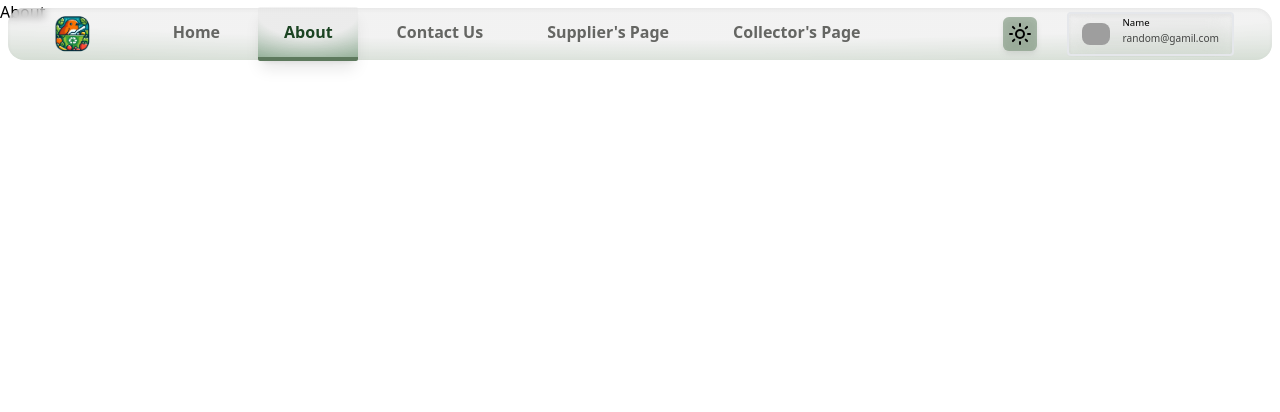
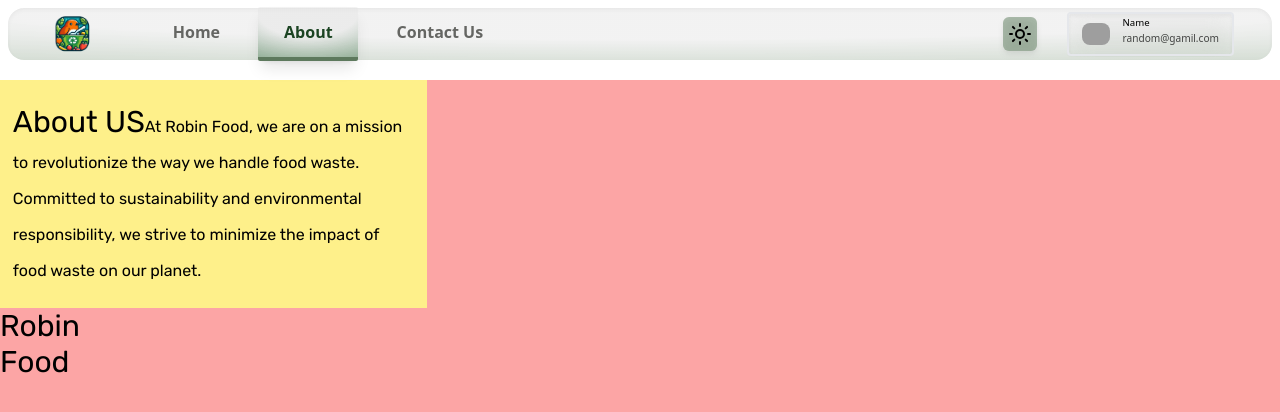
Before and after one commit to AvirupRay/reckon_5.0, a React (Vite) app in the folder ClientSide/: page /about in a window 1280 px wide. Shown: the top 412 px of the page. Built offline with nearby package versions, Linux system fonts and the light colour scheme; grey boxes are pictures that could not be loaded.

Commit message:
login-fully-working

```diff
--- a/ClientSide/src/Apps/store.js
+++ b/ClientSide/src/Apps/store.js
@@ -2,7 +2,8 @@
 import foodReducer from "./foodSlice";
 import foodSlice from "./foodSlice";
 import modeSlice from "./modeSlice";
+import userTypeSlice from "./userTypeSlice";
 
 export const store = configureStore({
-  reducer: { food: foodSlice, mode: modeSlice },
+  reducer: { food: foodSlice, mode: modeSlice, userType: userTypeSlice },
 });
--- /dev/null
+++ b/ClientSide/src/Apps/userTypeSlice.js
@@ -0,0 +1,19 @@
+import { createSlice } from "@reduxjs/toolkit";
+
+const initialState = {
+  userTypeNow: "",
+};
+
+export const userTypeSlice = createSlice({
+  name: "userType",
+  initialState,
+  reducers: {
+    setUserType: (state, action) => {
+      state.userTypeNow = action.payload;
+    },
+  },
+});
+
+export const { setUserType } = userTypeSlice.actions;
+
+export default userTypeSlice.reducer;
--- a/ClientSide/src/Components/About/About.jsx
+++ b/ClientSide/src/Components/About/About.jsx
@@ -1,7 +1,28 @@
 import React from "react";
 
 const About = () => {
-  return <div>About</div>;
+  return (
+    <div className="  h-[100vh] pt-[10vh] overflow-y-scroll scrollbar-hide ">
+      <div className=" h-[90vh] bg-red-300 font-Rubik text-3xl relative">
+        <div className=" bg-yellow-200 w-1/3 px-[1vw] py-[3vh]">
+          <span>About US</span>
+          <span
+            className=" text-base
+          "
+          >
+            At Robin Food, we are on a mission to revolutionize the way we
+            handle food waste. Committed to sustainability and environmental
+            responsibility, we strive to minimize the impact of food waste on
+            our planet.
+          </span>
+        </div>
+        <div>
+          Robin <br /> Food
+        </div>
+      </div>
+      <div className=" h-[100vh] bg-slate-200"></div>
+    </div>
+  );
 };
 
 export default About;
--- a/ClientSide/src/Components/Header/Header.jsx
+++ b/ClientSide/src/Components/Header/Header.jsx
@@ -6,8 +6,10 @@
 import RobinFoodLogo from "../../Pictures/RobinFoodLogo.png";
 
 const Header = () => {
+  const userType = useSelector((state) => state.userType.userTypeNow);
   const Dispatch = useDispatch();
   const darkMode = useSelector((state) => state.mode.darkMode);
+  // console.log(userType);
   const toggleMode = () => {
     Dispatch(changeMode(darkMode));
   };
@@ -66,8 +68,9 @@
         >
           Contact Us
         </NavLink>
+        {userType == "supplier" && userType != "" ? (
           <NavLink
-          to="/supplr"
+            to="/supplier"
             className={({ isActive }) =>
               ` h-[6.8vh] px-[2vw] py-1 text-md rounded-sm transition-all flex items-center justify-center border-b-[.3rem] border-[#5d795d] font-semibold  ${
                 isActive
@@ -78,6 +81,10 @@
           >
             Supplier's Page
           </NavLink>
+        ) : (
+          <></>
+        )}
+        {userType == "collector" && userType != "" ? (
           <NavLink
             to="/collector"
             className={({ isActive }) =>
@@ -90,6 +97,9 @@
           >
             Collector's Page
           </NavLink>
+        ) : (
+          <></>
+        )}
         <div className="h-[6.2vh] self-center  w-[20vw] ml-auto px-[1vw] mx-[2vw] flex items-center justify-evenly  ">
           <div
             className=" bg-[#869e86ad] backdrop-blur-sm p-[.4vw] rounded-md cursor-pointer drop-shadow-md"
--- a/ClientSide/src/Components/Login/Login.jsx
+++ b/ClientSide/src/Components/Login/Login.jsx
@@ -2,8 +2,12 @@
 import gsap from "gsap";
 import "../../App.css";
 import axios from "axios";
+import { Navigate, useNavigate } from "react-router-dom";
+import { useDispatch } from "react-redux";
+import { setUserType } from "../../Apps/userTypeSlice";
 
 function Login() {
+  const dispatch = useDispatch();
   const comp = useRef(null);
 
   const box1Ref = useRef(null);
@@ -18,6 +22,7 @@
   const [loginText, setLoginText] = useState("");
   //not yet used in form
   const [collector, setcollector] = useState("");
+  const navigate = useNavigate();
   function handleSubmit(e) {
     e.preventDefault();
     if (action) {
@@ -46,6 +51,8 @@
             loginPopUp();
           } else {
             setLoginText("Logged in Sucessfully");
+            dispatch(setUserType(collector));
+            navigate(`/${res.data.collector}`);
             loginPopUp();
             setPass("");
             setUname("");
@@ -76,7 +83,8 @@
     setPass("");
     setTimeout(() => {
       setRegSucc(false);
-    }, 2000);
+      navigate(`/${collector}`);
+    }, 1500);
   };
 
   //for login checks
@@ -84,6 +92,8 @@
     setLoginStatus(true);
     setTimeout(() => {
       setLoginStatus(false);
+      if (loginText === "Logged in Sucessfully") {
+      }
     }, 1500);
   };
 
@@ -106,7 +116,7 @@
         className={` absolute bg-[#eb5959] px-[2vw] py-[1vh] rounded-lg font-medium bottom-[3vh]  transition-all ${
           loginStatus ? "right-[2vw]" : " right-[-30vw]"
         } ${
-          loginText === "Logged in Sucessfully"
+          loginText == "Logged in Sucessfully"
             ? "bg-[#94eb59] text-[#fcf9f2]"
             : "bg-[#eb5959]"
         }`}
--- a/ClientSide/src/Components/Supplier/FoodItems.jsx
+++ b/ClientSide/src/Components/Supplier/FoodItems.jsx
@@ -5,7 +5,8 @@
 import { RefreshCw } from "lucide-react";
 
 const FoodItems = ({ foodlistReload }) => {
-  //const Foodlist = useSelector((state) => state.food.Foodlist);
+  const Foodlist = useSelector((state) => state.food.Foodlist);
+  console.log(Foodlist);
 
   const [foodlist, setFoodlist] = useState([]);
   const [refresh, setRefresh] = useState(0);
@@ -19,7 +20,7 @@
       .then((response) => setFoodlist(response.data))
       .catch((error) => console.error(error));
   }, [refresh, foodlistReload]);
-  console.log(foodlist.length);
+  // console.log(foodlist.length);
 
   function refreshfunc() {
     setStyle(
@@ -90,7 +91,7 @@
                     Food Name
                   </span>
                   <p className="mt-[1vh] mx-auto w-[7.5vw]  whitespace-break-spaces text-center overflow-clip ">
-                    <p className=" ">{dish.name}</p>
+                    <span className=" ">{dish.name}</span>
                   </p>
                 </span>
                 <span className=" flex-[.3]  flex items-center justify-center">
--- a/ClientSide/src/index.css
+++ b/ClientSide/src/index.css
@@ -1,3 +1,4 @@
+@import url("https://fonts.googleapis.com/css2?family=Arimo&family=Bree+Serif&family=Fira+Sans&family=Rubik&family=Signika&family=Sora&display=swap");
 @tailwind base;
 @tailwind components;
 @tailwind utilities;
--- a/ClientSide/src/main.jsx
+++ b/ClientSide/src/main.jsx
@@ -23,7 +23,7 @@
         element: <Home />,
       },
       {
-        path: "supplr",
+        path: "supplier",
         element: <Supplier />,
       },
       {
--- a/ClientSide/tailwind.config.js
+++ b/ClientSide/tailwind.config.js
@@ -4,6 +4,14 @@
   darkMode: "class",
   theme: {
     extend: {},
+    fontFamily: {
+      Arimo: "Arimo",
+      BreeSerif: "Bree Serif",
+      FiraSans: "Fira Sans",
+      Rubik: "Rubik",
+      Signika: "Signika",
+      Sora: "Sora",
+    },
   },
   plugins: [],
 };
```
Lines whose indentation alone changed are shown as unchanged.
